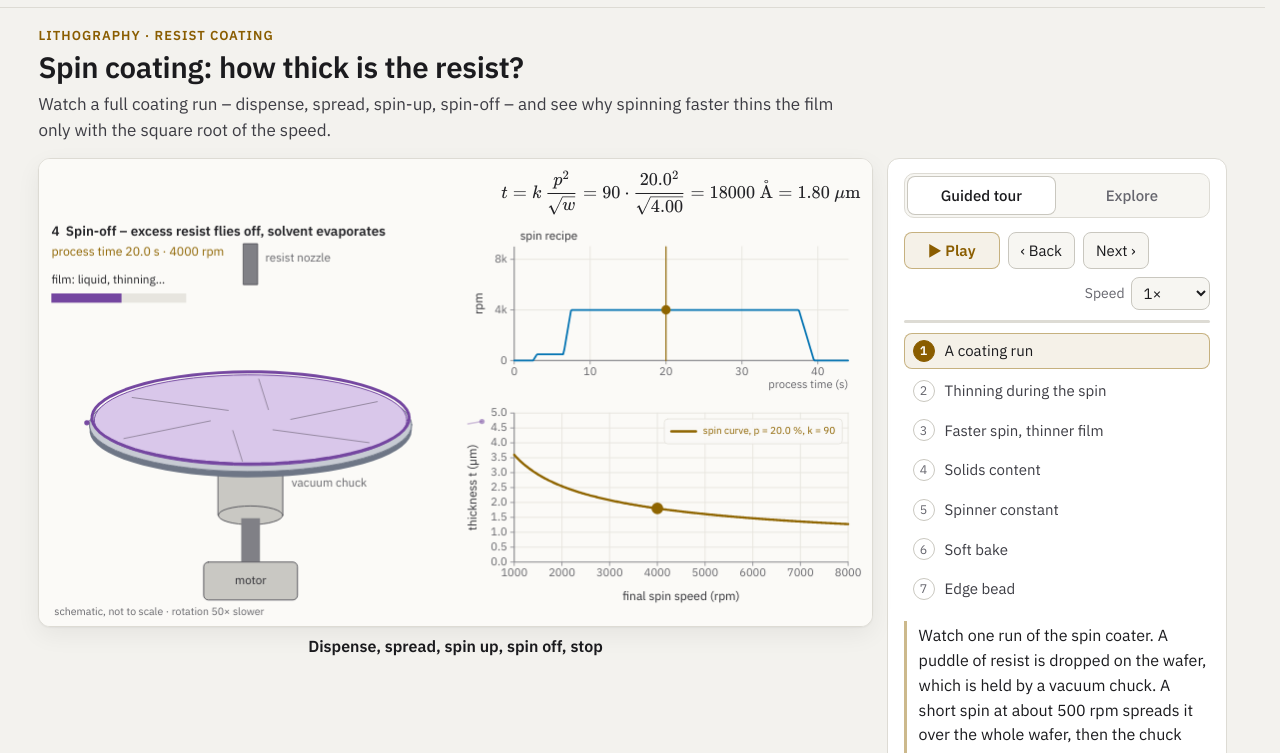
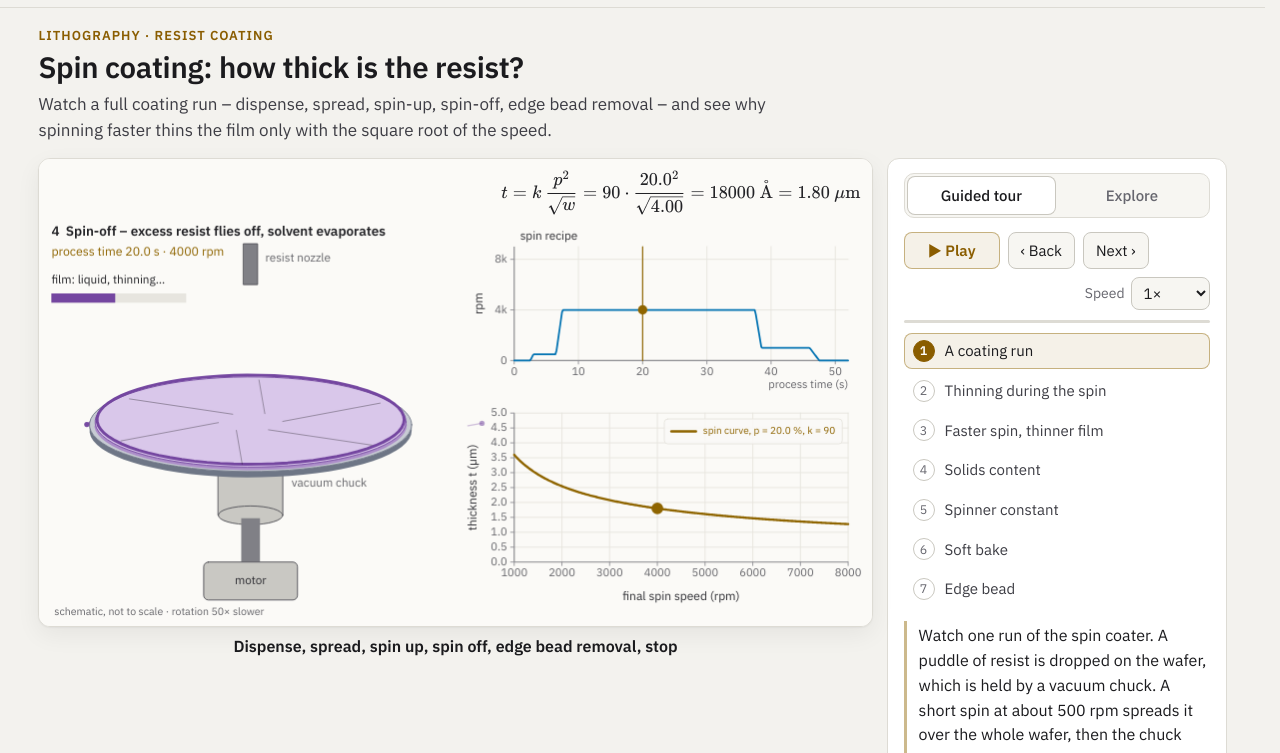
Before and after one commit to rgumelmicromachines/microfabrication_widgets, a plain HTML site: page widgets/spincoating/index.html in a window 1280 px wide. Shown: the part 47-800 px from the top of the page. Drawn offline with nearby package versions, Linux system fonts and the light colour scheme.

Commit message:
Spin coating: flatter puddle, edge bead removal stage
- Resist puddle drawn as a thin, centred disc (side band on the near half,
  lighter colour); rotation marks turn with the wafer and the film.
- New EBR stage after the spin: slow down to ~1000 rpm, a second nozzle
  sprays solvent onto the wafer edge, the bead dissolves and the edge is
  left clean, then spin dry. Recipe plot, stage labels and texts updated.

Co-Authored-By: Claude Opus 5.5 <noreply@anthropic.com>

```diff
--- a/widgets/spincoating/index.html
+++ b/widgets/spincoating/index.html
@@ -24,7 +24,7 @@
       <p class="eyebrow">Lithography · resist coating</p>
       <h1>Spin coating: how thick is the resist?</h1>
     </div>
-    <p class="lede">Watch a full coating run – dispense, spread, spin-up, spin-off – and see why spinning faster thins the film only with the square root of the speed.</p>
+    <p class="lede">Watch a full coating run – dispense, spread, spin-up, spin-off, edge bead removal – and see why spinning faster thins the film only with the square root of the speed.</p>
   </div>
 
   <div id="app"></div>
@@ -63,7 +63,7 @@
         <li>The robust part is the scaling with speed, <span class="tex">t \propto w^{-1/2}</span>, which holds for low- and medium-viscosity resists. Thick, viscous resists (e.g. SU-8) follow a steeper law, closer to <span class="tex">w^{-1}</span>.</li>
         <li>The absolute thickness depends on everything lumped into <span class="tex">k</span> – spin time, acceleration, solvent, exhaust, temperature and humidity. Use a measured spin curve for your resist and spinner.</li>
         <li>The soft-bake shrinkage (up to ~25 %) and the edge-bead height (up to 20–30 × t) are typical upper values; the drawing of the edge bead is not to scale.</li>
-        <li>The coating run is a schematic animation of a typical recipe (dispense at rest, spread at 500 rpm, ramp to the final speed, 30 s spin). It runs 4× faster than real time and the rotation is drawn 50× slower than at 4000 rpm. The thinning during the spin only illustrates the shape of the Emslie–Bonner–Peck solution for a liquid film, h ∝ 1/√(1 + t/τ) with τ ∝ 1/ω² (fast at first, then slower), followed by drying; the final thickness comes from the spin curve.</li>
+        <li>The coating run is a schematic animation of a typical recipe (dispense at rest, spread at 500 rpm, ramp to the final speed, 30 s spin, edge bead removal with a solvent jet at about 1000 rpm, spin dry). It runs 4× faster than real time and the rotation is drawn 50× slower than at 4000 rpm. The thinning during the spin only illustrates the shape of the Emslie–Bonner–Peck solution for a liquid film, h ∝ 1/√(1 + t/τ) with τ ∝ 1/ω² (fast at first, then slower), followed by drying; the final thickness comes from the spin curve.</li>
       </ul>
     </article>
 
--- a/widgets/spincoating/widget.js
+++ b/widgets/spincoating/widget.js
@@ -1,7 +1,7 @@
 /* Spin coating of photoresist: an animated coating run (dispense → spread → spin-up → spin-off → stop)
    and the spin curve t = k·p²/√w. Topic: lithography. */
 (function () {
-  const { C, M, fmt, MAT } = MFW;
+  const { C, M, fmt, MAT, mix } = MFW;
   const S = MFW_SPIN;
   const um = x => (x < 1 ? `${fmt.sig(x * 1000, 3)} nm` : `${fmt.sig(x, 3)} µm`);
   const rpmS = r => `${fmt.num(r, 0)} rpm`;
@@ -9,18 +9,21 @@
   const nowMs = () => (typeof performance !== 'undefined' ? performance.now() : Date.now());
 
   // ------------------------------------------------------------ the coating recipe (process time in s)
-  // dispense at rest, spread at 500 rpm, ramp to the final speed, spin 30 s, stop, show the result
-  const T = { disp: 2.5, spread0: 3, spread1: 6.5, spin0: 7.5, spin1: 37.5, stop: 39.5, end: 44 };
-  const SPREAD = 500, ACCEL = 4;                         // the animation runs 4× faster than the real process
+  // dispense at rest, spread at 500 rpm, ramp to the final speed, spin 30 s, slow down for edge bead removal (EBR),
+  // solvent jet at the edge, spin dry, stop, show the result
+  const T = { disp: 2.5, spread0: 3, spread1: 6.5, spin0: 7.5, spin1: 37.5, ebr0: 38.5, ebrOn: 39, ebrOff: 44, dry1: 46, stop: 47.5, end: 52 };
+  const SPREAD = 500, EBR = 1000, ACCEL = 4;             // the animation runs 4× faster than the real process
   const VIS_RPM = 3000;                                  // drawn rotation: rpm/3000 rev/s = 50× slower than real at 4000 rpm
+  const profile = rpm => [[0, 0], [T.disp, 0], [T.spread0, SPREAD], [T.spread1, SPREAD], [T.spin0, rpm], [T.spin1, rpm],
+    [T.ebr0, EBR], [T.dry1, EBR], [T.stop, 0], [T.end, 0]];
   function rpmAt(tp, rpm) {
-    const pts = [[0, 0], [T.disp, 0], [T.spread0, SPREAD], [T.spread1, SPREAD], [T.spin0, rpm], [T.spin1, rpm], [T.stop, 0], [T.end, 0]];
+    const pts = profile(rpm);
     for (let i = 1; i < pts.length; i++) if (tp <= pts[i][0]) { const [a, ya] = pts[i - 1], [b, yb] = pts[i]; return ya + (yb - ya) * (tp - a) / (b - a); }
     return 0;
   }
   /** ∫ rpm dt from 0 to tp (rpm·s), exact for the piecewise-linear profile. */
   function rpmIntegral(tp, rpm) {
-    const pts = [[0, 0], [T.disp, 0], [T.spread0, SPREAD], [T.spread1, SPREAD], [T.spin0, rpm], [T.spin1, rpm], [T.stop, 0], [T.end, 0]];
+    const pts = profile(rpm);
     let s = 0;
     for (let i = 1; i < pts.length; i++) {
       const [a, ya] = pts[i - 1], [b, yb] = pts[i];
@@ -35,7 +38,9 @@
     [T.spread1, '2  Spread at 500 rpm – the puddle covers the wafer'],
     [T.spin0, '3  Spin-up to the final speed'],
     [T.spin1, '4  Spin-off – excess resist flies off, solvent evaporates'],
-    [Infinity, '5  Stop – a dry film and an edge bead remain'],
+    [T.ebrOff, '5  Edge bead removal – a solvent jet at the wafer edge'],
+    [T.stop, '6  Spin dry'],
+    [Infinity, '7  Stop – dry film with a clean edge'],
   ];
   const stageOf = tp => STAGES.find(s => tp < s[0])[1];
   // film thinning during the spin (schematic): Emslie–Bonner–Peck-like 1/√(1 + t/τ) with τ ∝ 1/ω²
@@ -46,6 +51,7 @@
     const u = Math.min(1, s / (T.spin1 - T.spread1));
     return (1 - u) ** 0.15 / Math.sqrt(1 + s / tau);
   };
+  const ebrDone = tp => M.clamp((tp - T.ebrOn) / 2, 0, 1);       // fraction of the edge bead dissolved
   const hash = k => { const x = Math.sin(k * 127.1 + 311.7) * 43758.5453; return x - Math.floor(x); };
 
   // ------------------------------------------------------------ process clock (restarts when a parameter changes)
@@ -60,7 +66,7 @@
     title: 'Spin coating of photoresist',
     loop: true,                                                     // redraw every frame (cheap); the clock stops when animation is off
     alt: v => `Spin coating at ${rpmS(v.rpm)} with ${fmt.num(v.p, 0)} % solids and k = ${fmt.num(v.k, 0)}: final resist thickness ${um(v.t)} (${um(v.tBaked)} after soft bake).`,
-    source: 'Final thickness from the empirical spin curve t = k·p²/√w (t in Å, k = spinner constant 80–100, p = solids content in %, w = rpm/1000), the typical 3000–6000 rpm for 15–30 s and 1–2 µm, the ~25 % thinning in the soft bake and the edge bead of up to 20–30× the film thickness as quoted in microfabrication course notes (e.g. Wake Forest University, NAN 242, “Photolithography”). The units of t are not printed with the rule; Å is the only choice consistent with the typical values. Spin-speed exponent ½: DTU Nanolab, Litho Tool Package – Spin coating. The animation is schematic: the recipe (dispense, spread at 500 rpm, 30 s spin) is a typical one, the rotation is slowed down 50×, and the thinning during the spin only illustrates the shape of the Emslie–Bonner–Peck solution (fast at first, then slower), not its numbers.',
+    source: 'Final thickness from the empirical spin curve t = k·p²/√w (t in Å, k = spinner constant 80–100, p = solids content in %, w = rpm/1000), the typical 3000–6000 rpm for 15–30 s and 1–2 µm, the ~25 % thinning in the soft bake and the edge bead of up to 20–30× the film thickness as quoted in microfabrication course notes (e.g. Wake Forest University, NAN 242, “Photolithography”). The units of t are not printed with the rule; Å is the only choice consistent with the typical values. Spin-speed exponent ½: DTU Nanolab, Litho Tool Package – Spin coating. The animation is schematic: the recipe (dispense, spread at 500 rpm, 30 s spin, edge bead removal with a solvent jet at about 1000 rpm, spin dry) is a typical one, the rotation is slowed down 50×, and the thinning during the spin only illustrates the shape of the Emslie–Bonner–Peck solution (fast at first, then slower), not its numbers.',
     freeText: v => `Explore – the coating run restarts whenever you change a parameter. With ${fmt.num(v.p, 0)} % solids and k = ${fmt.num(v.k, 0)}, a 1.5 µm film needs about ${rpmS(Math.round(S.speedFor(1.5, v.p, v.k) / 10) * 10)}.`,
     onInput: () => restart(),
 
@@ -96,30 +102,38 @@
       p.box(cx - 0.8, cy - 3.0, cx + 0.8, cy - 2.35, { fill: C.greyD, stroke: C.greyB, width: 1.5, radius: 0.08 });
       p.text('motor', cx, cy - 2.68, { size: 0.2, align: 'center', color: C.greyA });
       p.text('vacuum chuck', cx + 0.7, cy - 1.0, { size: 0.2, color: C.muted });
-      // wafer: side band and top surface
-      p.polygon(ell(1, 0).filter((_, i) => i <= 36).concat(ell(1, -0.1).filter((_, i) => i <= 36).reverse()), { fill: MAT.si.stroke, stroke: null });
-      p.polygon(ell(1, -0.1).slice(36).concat(ell(1, 0).slice(36).reverse()), { fill: MAT.si.stroke, stroke: null });
+      // wafer: side band (front half) and top surface
+      const FRONT = a => a.slice(36);                                          // angles π … 2π: the half nearer to the viewer
+      p.polygon(FRONT(ell(1, 0)).concat(FRONT(ell(1, -0.1)).reverse()), { fill: MAT.si.stroke, stroke: null });
       p.polygon(ell(1, 0), { fill: MAT.si.fill, stroke: MAT.si.stroke, width: 1.5 });
-      // resist: radius and (exaggerated) height of the liquid film
+      // rotation marks on the wafer itself (visible where it is not yet covered)
+      for (let i = 0; i < 6; i++) {
+        const a = ang + i * Math.PI / 3, a2 = a + 0.4;
+        p.line(...P(0.2 * Math.cos(a), 0.2 * Math.sin(a)), ...P(0.9 * Math.cos(a2), 0.9 * Math.sin(a2)), { color: MAT.si.stroke, width: 1.5, alpha: 0.5, noOcc: true });
+      }
+      // resist: a low dome while it is a puddle, a flat film once it covers the wafer (height exaggerated)
       const vol = M.clamp(tp / T.disp, 0, 1);
       const spreadU = M.clamp((tp - T.disp) / (T.spread1 - T.disp - 1), 0, 1);
-      const rr = tp < T.disp ? 0.3 * Math.sqrt(vol) : 0.3 + 0.67 * (1 - (1 - spreadU) ** 2);
+      const ebr = ebrDone(tp);
+      const rr = tp < T.disp ? 0.3 * Math.sqrt(vol) : (0.3 + 0.67 * (1 - (1 - spreadU) ** 2)) - 0.07 * ebr;   // EBR clears the outer rim
       const f = thinning(tp, v.rpm);                                           // 1 → 0 during the spin
-      const hFinal = 0.03 + 0.05 * M.clamp(v.t / 4, 0, 1);                    // drawn thickness of the dry film
-      const hLiquid = tp < T.disp ? 0.05 + 0.3 * vol : tp < T.spread1 ? 0.35 - 0.2 * spreadU : 0.15;
-      const h = tp < T.spread1 ? hLiquid : hFinal + (0.15 - hFinal) * f;
+      const hFinal = 0.025 + 0.04 * M.clamp(v.t / 4, 0, 1);                   // drawn thickness of the dry film
+      const hStart = 0.06;
+      const h = tp < T.disp ? 0.02 + 0.06 * vol : tp < T.spread1 ? 0.08 - (0.08 - hStart) * spreadU : hFinal + (hStart - hFinal) * f;
+      const topScale = tp < T.spread1 ? 0.88 + 0.11 * spreadU : 0.995;           // slightly smaller top → rounded edge
       if (vol > 0) {
-        const top = ell(rr, h), base = ell(rr, 0);
-        p.polygon(base.filter((_, i) => i <= 36).concat(top.filter((_, i) => i <= 36).reverse()), { fill: MAT.resist.stroke, stroke: null });
+        const top = ell(rr * topScale, h), base = ell(rr, 0);
+        p.polygon(FRONT(base).concat(FRONT(top).reverse()), { fill: mix(MAT.resist.fill, MAT.resist.stroke, 0.45), stroke: null });
         p.polygon(top, { fill: MAT.resist.fill, stroke: MAT.resist.stroke, width: 1.5 });
-        // edge bead: a raised rim that builds up during the spin-off
-        const bead = M.clamp((tp - T.spin0) / 6, 0, 1);
-        if (bead > 0 && rr > 0.9) p.path(ell(0.985, h + 0.04 * bead), { color: MAT.resist.stroke, width: 2 + 3 * bead, closed: true, noOcc: true });
+        // edge bead: a raised rim that builds up during the spin-off and is dissolved by the EBR jet
+        const bead = M.clamp((tp - T.spin0) / 6, 0, 1) * (1 - ebr);
+        if (bead > 0.01 && rr > 0.9) p.path(ell(rr * topScale - 0.012, h + 0.04 * bead), { color: MAT.resist.stroke, width: 2 + 3 * bead, closed: true, noOcc: true, alpha: Math.min(1, bead * 1.5) });
       }
-      // rotation marks on the wafer: radial streaks in the film and the primary flat
-      for (let i = 0; i < 6; i++) {
-        const a = ang + i * Math.PI / 3, a2 = a + 0.4;
-        p.line(...P(0.25 * Math.cos(a), 0.25 * Math.sin(a), h + 0.002), ...P(0.88 * Math.cos(a2), 0.88 * Math.sin(a2), h + 0.002),
+      // rotation marks on the film, the same marks as on the wafer, clipped to the film radius
+      const rIn = rr * topScale * 0.95;
+      if (rIn > 0.22) for (let i = 0; i < 6; i++) {
+        const a = ang + i * Math.PI / 3, a2 = a + 0.4 * Math.min(1, (rIn - 0.2) / 0.7);
+        p.line(...P(0.2 * Math.cos(a), 0.2 * Math.sin(a), h), ...P(Math.min(0.9, rIn) * Math.cos(a2), Math.min(0.9, rIn) * Math.sin(a2), h),
           { color: C.white, width: 1.5, alpha: 0.35, noOcc: true });
       }
       // dispense nozzle and falling drops
@@ -133,32 +147,63 @@
         }
       }
       // resist flung off the edge: droplets leave tangentially, faster at higher speed (schematic), with short motion trails
-      if (run && tp > T.spread0 && tp < T.stop) {
+      const fling = (born, phi, col0, life, sp, k) => {
+        const age = tp - born;
+        const at = a => { const u = Math.cos(phi) + a * sp * (-Math.sin(phi) + 0.35 * Math.cos(phi)), q = Math.sin(phi) + a * sp * (Math.cos(phi) + 0.35 * Math.sin(phi)); return P(u, q, h - 0.6 * a * a); };
+        const [X, Y] = at(age), [X0, Y0] = at(Math.max(0, age - 0.06));
+        if (X < Lx0 || X > Lx1 + 0.5) return;
+        const al = 1 - age / life;
+        p.line(X0, Y0, X, Y, { color: col0, width: 2.5, alpha: 0.6 * al, noOcc: true });
+        p.circle(X, Y, 0.045, { fill: col0, stroke: null, alpha: al });
+      };
+      if (run && tp > T.spread0 && tp < T.spin1 + 0.9) {
         const dt = 0.025, life = 0.8;
         for (let k = Math.floor((tp - life) / dt); k <= Math.floor(tp / dt); k++) {
           const born = k * dt, age = tp - born;
-          if (born < T.spread0 || age < 0 || age > life) continue;
+          if (born < T.spread0 || born > T.spin1 || age < 0 || age > life) continue;
           const f0 = thinning(born, v.rpm), rate = born < T.spread1 ? 0.12 : 0.1 + 0.9 * f0 * f0;
           if (hash(k) > rate) continue;
-          const phi = 2 * Math.PI * hash(k + 0.5), sp = 0.6 + 2.6 * rpmAt(born, v.rpm) / 8000;
-          const at = a => { const u = Math.cos(phi) + a * sp * (-Math.sin(phi) + 0.35 * Math.cos(phi)), q = Math.sin(phi) + a * sp * (Math.cos(phi) + 0.35 * Math.sin(phi)); return P(u, q, h - 0.6 * a * a); };
-          const [X, Y] = at(age), [X0, Y0] = at(Math.max(0, age - 0.06));
-          if (X < Lx0 || X > Lx1 + 0.5) continue;
-          const al = 1 - age / life;
-          p.line(X0, Y0, X, Y, { color: MAT.resist.stroke, width: 2.5, alpha: 0.6 * al, noOcc: true });
-          p.circle(X, Y, 0.045, { fill: MAT.resist.stroke, stroke: null, alpha: al });
+          fling(born, 2 * Math.PI * hash(k + 0.5), MAT.resist.stroke, life, 0.6 + 2.6 * rpmAt(born, v.rpm) / 8000, k);
+        }
+      }
+      // EBR: a second nozzle moves over the wafer edge and sprays solvent while the wafer turns slowly
+      const nozIn = M.clamp((tp - T.spin1) / 1.0, 0, 1) * M.clamp((T.stop - tp) / 1.0, 0, 1);
+      if (nozIn > 0) {
+        const phE = -0.45, [Xe, Ye] = P(0.955 * Math.cos(phE), 0.955 * Math.sin(phE), h);
+        const off = (1 - nozIn) * 1.6, nx = Xe + 0.05 + off, top = Ye + 0.55;
+        p.line(nx, top, nx + 1.1, top + 0.55, { color: C.greyB, width: 5, noOcc: true });
+        p.line(nx, top, nx - 0.05, top - 0.1, { color: C.greyB, width: 5, noOcc: true });
+        p.text('EBR solvent', nx + 0.25, top + 0.62, { size: 0.19, color: C.blue });
+        const spraying = tp > T.ebrOn && tp < T.ebrOff && nozIn > 0.99;
+        if (spraying) {
+          for (let j = 0; j < 4; j++) {
+            const ph = (tp * 3 + j / 4) % 1;
+            p.circle(nx - 0.05 - 0.05 * ph, top - 0.12 - ph * (top - 0.12 - Ye), 0.035, { fill: C.blue, stroke: null });
+          }
+          p.path(M.linspace(phE - 0.25, phE + 0.25, 12).map(a => P(0.955 * Math.cos(a), 0.955 * Math.sin(a), 0.005)), { color: C.blue, width: 4, alpha: 0.7, noOcc: true });
+          if (run) {
+            const dt = 0.04, life = 0.6;
+            for (let k = Math.floor((tp - life) / dt); k <= Math.floor(tp / dt); k++) {
+              const born = k * dt;
+              if (born < T.ebrOn || tp - born > life || tp < born) continue;
+              if (hash(k + 7.3) > 0.7) continue;
+              fling(born, phE + 0.3 * (hash(k + 1.7) - 0.3), C.blue, life, 0.9, k);
+            }
+          }
         }
       }
       // film-thickness gauge (under the stage title)
       const gx = Lx0 + 0.1, gy = 1.62, gw = 2.3;
       const frac = tp < T.disp ? vol : tp < T.spread1 ? 1 : hFinal / 0.15 + (1 - hFinal / 0.15) * f;
-      const gLabel = tp >= T.spin1 ? `film: dry, ${um(v.t)}` : tp >= T.spread1 ? 'film: liquid, thinning…' : tp >= T.disp ? 'film: liquid, spreading' : 'film: puddle';
+      const gLabel = tp >= T.ebrOn + 2 ? `film: dry, ${um(v.t)}, clean edge` : tp >= T.ebrOn ? 'film: dry – EBR clears the edge' : tp >= T.spin1 ? `film: dry, ${um(v.t)}`
+        : tp >= T.spread1 ? 'film: liquid, thinning…' : tp >= T.disp ? 'film: liquid, spreading' : 'film: puddle';
       p.text(gLabel, gx, gy + 0.3, { size: 0.2, color: tp >= T.spin1 ? C.yellow : C.text, bold: tp >= T.spin1 });
       p.box(gx, gy - 0.08, gx + gw, gy + 0.08, { fill: C.grid, stroke: null });
       p.box(gx, gy - 0.08, gx + gw * M.clamp(frac, 0, 1), gy + 0.08, { fill: MAT.resist.stroke, stroke: null });
       p.text(run ? 'schematic, not to scale · rotation 50× slower' : 'schematic, not to scale', Lx0 + 0.15, -3.75, { size: 0.18, color: C.muted });
       p.layer('bead', () => {
-        if (tp >= T.spin0 + 3) p.place('edge bead: up to 20–30 × t', [[cx + Rx - 0.2, cy + Ry + 0.35, 'right', 'bottom'], [cx + Rx, cy - Ry - 0.3, 'right', 'top']], { size: 0.19, color: C.text, key: 'bead' });
+        if (tp >= T.ebrOn + 2) p.place('edge cleared by EBR', [[cx + Rx - 0.2, cy + Ry + 0.35, 'right', 'bottom'], [cx + Rx, cy - Ry - 0.3, 'right', 'top']], { size: 0.19, color: C.blue, key: 'bead' });
+        else if (tp >= T.spin0 + 3) p.place('edge bead: up to 20–30 × t', [[cx + Rx - 0.2, cy + Ry + 0.35, 'right', 'bottom'], [cx + Rx, cy - Ry - 0.3, 'right', 'top']], { size: 0.19, color: C.text, key: 'bead' });
       });
 
       // ======================================================== recipe: spin speed vs process time
@@ -202,9 +247,9 @@
       <tr><td>edge bead, up to</td><td>${um(v.bead[0])} … ${um(v.bead[1])}</td></tr></table>`,
 
     steps: [
-      { name: 'A coating run', caption: 'Dispense, spread, spin up, spin off, stop', set: { rpm: 4000, p: 20, k: 90 }, duration: 0.5, enter: () => restart(), hold: 12,
-        text: v => `Watch one run of the spin coater. A puddle of resist is dropped on the wafer, which is held by a vacuum chuck. A short spin at about 500 rpm spreads it over the whole wafer, then the chuck accelerates to the final speed – here ${rpmS(v.rpm)} – for 15–30 s. Most of the resist flies off into the bowl; what stays dries into a film of ${um(v.t)}.` },
-      { name: 'Thinning during the spin', caption: 'Fast at first, then the solvent evaporation takes over', enter: () => restart(), hold: 12,
+      { name: 'A coating run', caption: 'Dispense, spread, spin up, spin off, edge bead removal, stop', set: { rpm: 4000, p: 20, k: 90 }, duration: 0.5, enter: () => restart(), hold: 14,
+        text: v => `Watch one run of the spin coater. A puddle of resist is dropped on the wafer, which is held by a vacuum chuck. A short spin at about 500 rpm spreads it over the whole wafer, then the chuck accelerates to the final speed – here ${rpmS(v.rpm)} – for 15–30 s. Most of the resist flies off into the bowl; what stays dries into a film of ${um(v.t)}. At the end the wafer slows down, a second nozzle rinses the edge with solvent (edge bead removal) and the wafer spins dry.` },
+      { name: 'Thinning during the spin', caption: 'Fast at first, then the solvent evaporation takes over', enter: () => restart(), hold: 14,
         text: 'At the start of the high-speed spin the liquid layer is thick and thins quickly – centrifugal flow throws the excess off the edge. As it gets thinner the flow slows down, and evaporation of the solvent raises the viscosity until the film no longer moves. Most of the thinning happens in the first seconds of the high-speed spin; later the film mainly dries.' },
       { name: 'Faster spin, thinner film', caption: 't ∝ 1/√w: twice the speed gives √2 thinner, not half', set: { rpm: 8000 }, duration: 1, enter: () => restart(),
         text: v => `The empirical spin curve is t = k·p²/√w with w = rpm/1000. Doubling the speed from 4000 to 8000 rpm thins the film only by √2, to ${um(v.t)}. Spin speed is the <b>fine</b> adjustment of thickness.` },
@@ -215,7 +260,7 @@
       { name: 'Soft bake', caption: 'The soft bake drives off solvent: up to ~25 % thinner', show: ['bake'],
         text: v => `Before exposure a short soft bake on a hot plate or in an oven drives the remaining solvent out and densifies the resist. The film shrinks by up to about 25 %: ${um(v.t)} becomes about ${um(v.tBaked)} (dashed).` },
       { name: 'Edge bead', caption: 'At the wafer edge the resist piles up: up to 20–30 × thicker', show: ['bead'], enter: () => restart(),
-        text: v => `Resist piles up at the wafer edge into a ridge, the edge bead – up to 20–30 times thicker than the film (${um(v.bead[0])} … ${um(v.bead[1])} here). It would keep the mask away from the resist in contact printing, so it is dissolved with a solvent jet (edge bead removal) right after coating. Now switch to <b>Explore</b> and change the speed – the run starts again.` },
+        text: v => `Resist piles up at the wafer edge into a ridge, the edge bead – up to 20–30 times thicker than the film (${um(v.bead[0])} … ${um(v.bead[1])} here). It would keep the mask away from the resist in contact printing, so it is dissolved right after coating: the wafer turns slowly while a nozzle sprays solvent onto the outer few millimetres (EBR, watch the end of the run), then it spins dry. Now switch to <b>Explore</b> and change the speed – the run starts again.` },
     ],
   });
 }());
```
